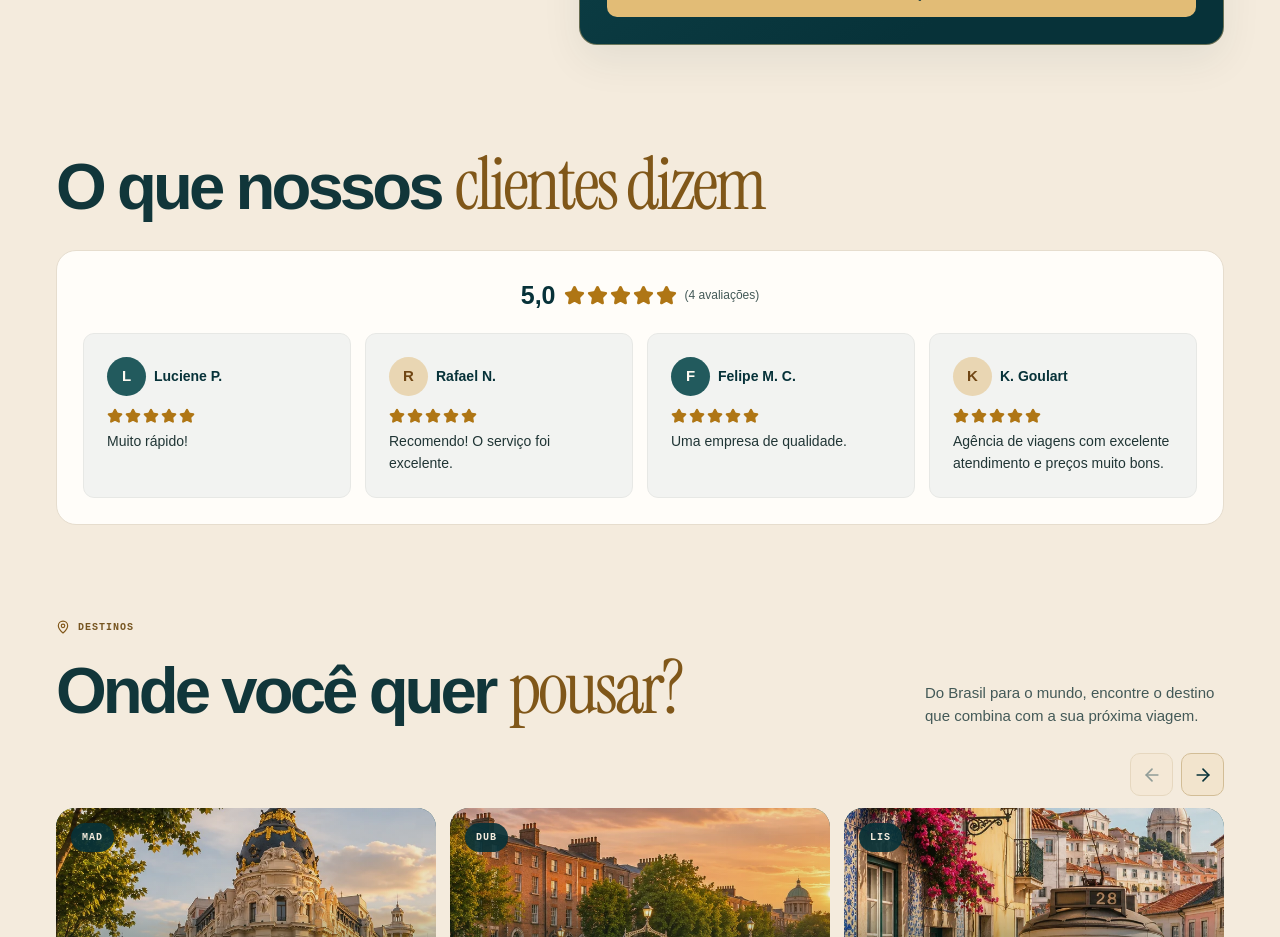
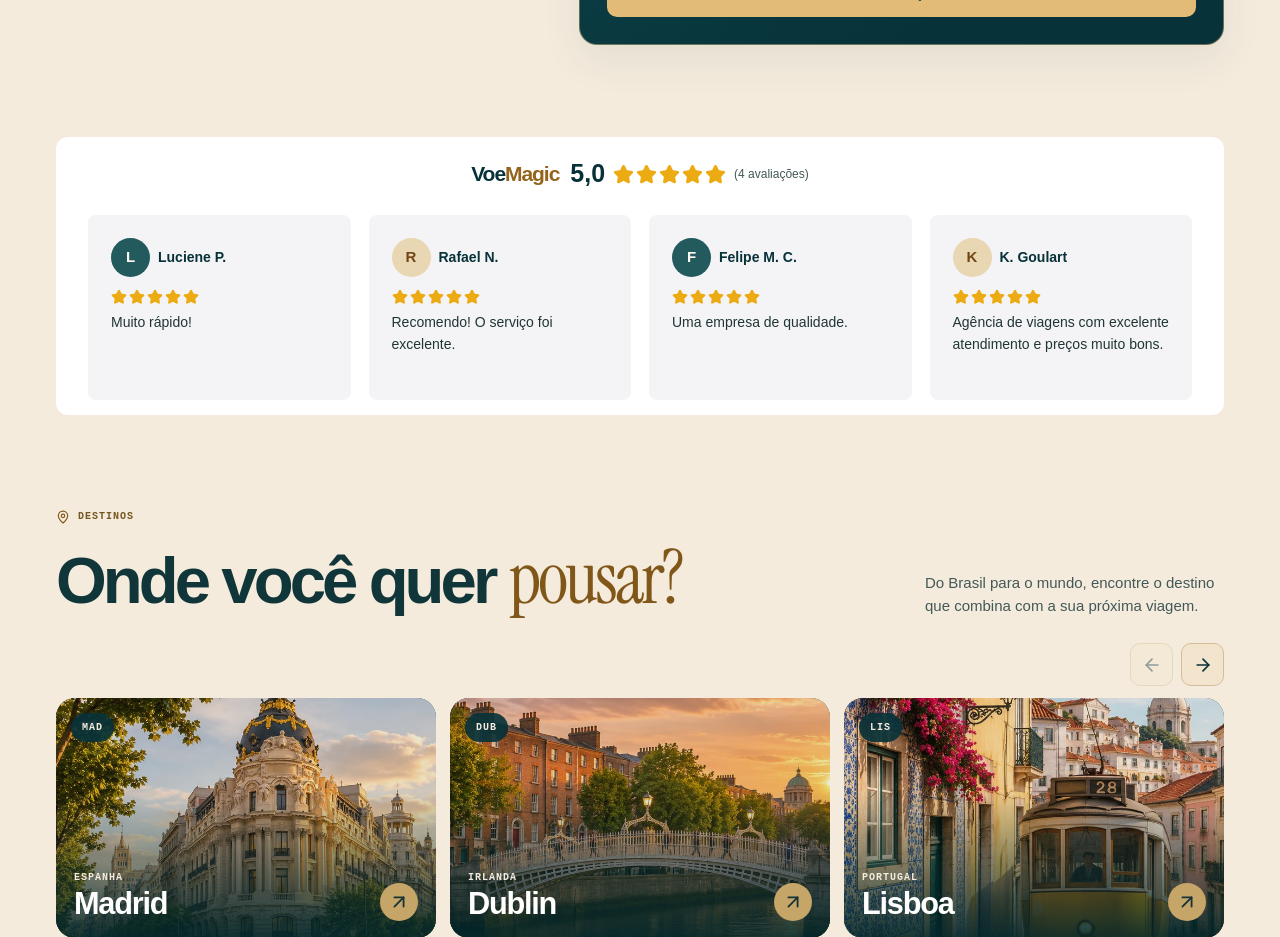
Before and after one commit to thomasgabbriel/voemagic, a React (Vite) app: page / in a window 1280 px wide. Shown: the part 1460-2397 px from the top of the page. Built offline with nearby package versions, Linux system fonts and the light colour scheme.

Commit message:
Ajusta composição compacta dos depoimentos

```diff
--- a/src/components/ui/customer-reviews.tsx
+++ b/src/components/ui/customer-reviews.tsx
@@ -45,9 +45,7 @@ export function CustomerReviews() {
 
   return (
     <section id="avaliacoes" className="section customer-reviews" aria-labelledby="reviews-title">
-      <div className="section-heading">
-        <h2 id="reviews-title">O que nossos <em>clientes dizem</em></h2>
-      </div>
+      <h2 id="reviews-title" className="sr-only">Avaliações da VoeMagic</h2>
 
       {count === 0 ? (
         <div className="review-empty">
@@ -57,6 +55,7 @@ export function CustomerReviews() {
       ) : (
         <div className="review-panel">
           <div className="review-summary">
+            <span className="review-brand">Voe<span>Magic</span></span>
             <strong>{average.toLocaleString('pt-BR', { maximumFractionDigits: 1, minimumFractionDigits: 1 })}</strong>
             <Rating value={average} />
             <span>({count} {count === 1 ? 'avaliação' : 'avaliações'})</span>
--- a/src/styles.css
+++ b/src/styles.css
@@ -596,21 +596,21 @@ h2 { margin-top: 10px; font-weight: 610; font-size: clamp(42px, 5.1vw, 73px); li
 }
 
 .review-panel {
-  padding: clamp(14px, 2.2vw, 26px);
-  border: 1px solid #e6ddce;
-  border-radius: 20px;
-  background: #fffdf9;
+  padding: 18px clamp(14px, 2.5vw, 34px) 15px;
+  border-radius: 12px;
+  background: #fff;
 }
 .review-summary, .review-stars, .review-author { display: flex; align-items: center; gap: 8px; }
-.review-summary { justify-content: center; flex-wrap: wrap; margin-bottom: 19px; color: var(--muted); font-size: 12px; }
+.review-summary { justify-content: center; flex-wrap: wrap; margin-bottom: 22px; color: var(--muted); font-size: 12px; }
+.review-summary .review-brand { color: var(--petrol-deep); font-size: 21px; font-weight: 750; letter-spacing: -.05em; margin-right: 3px; }
+.review-brand span { color: #94641b; }
 .review-summary strong { color: var(--petrol-deep); font-size: 25px; font-weight: 750; }
-.review-stars { gap: 2px; color: #af7615; }
+.review-stars { gap: 2px; color: #ecab13; }
 .review-summary .review-stars svg { width: 21px; height: 21px; }
 .review-empty, .review-card {
   padding: clamp(16px, 1.8vw, 23px);
-  border: 1px solid #e7e8e5;
-  border-radius: 11px;
-  background: #f2f3f1;
+  border-radius: 8px;
+  background: #f4f4f6;
 }
 .review-empty { display: flex; align-items: center; gap: 12px; color: var(--muted); font-size: 14px; }
 .review-empty svg { flex: none; color: #805719; }
@@ -632,14 +632,14 @@ h2 { margin-top: 10px; font-weight: 610; font-size: clamp(42px, 5.1vw, 73px); li
 .review-track {
   display: grid;
   grid-auto-flow: column;
-  grid-auto-columns: calc((100% - 42px) / 4);
-  gap: 14px;
+  grid-auto-columns: calc((100% - 54px) / 4);
+  gap: 18px;
   overflow-x: auto;
   scroll-snap-type: x mandatory;
   scrollbar-width: thin;
   scrollbar-color: #ad8c52 transparent;
 }
-.review-card { min-width: 0; min-height: 154px; scroll-snap-align: start; overflow-wrap: anywhere; }
+.review-card { min-width: 0; min-height: 185px; scroll-snap-align: start; overflow-wrap: anywhere; }
 .review-card .review-stars { margin-block: 12px 7px; }
 .review-author strong { color: var(--petrol-deep); font-size: 14px; }
 .review-controls { position: absolute; inset: 0; display: flex; justify-content: space-between; align-items: center; pointer-events: none; z-index: 1; }
@@ -659,7 +659,7 @@ h2 { margin-top: 10px; font-weight: 610; font-size: clamp(42px, 5.1vw, 73px); li
 .review-controls button:hover { background: var(--petrol); }
 .review-controls button:disabled { opacity: 0; pointer-events: none; }
 @media (max-width: 950px) {
-  .review-track { grid-auto-columns: calc((100% - 14px) / 2); }
+  .review-track { grid-auto-columns: calc((100% - 18px) / 2); }
 }
 @media (max-width: 740px) {
   .review-track { grid-auto-columns: min(87%, 390px); }
```
Also changed, not shown: 1 other file (tests, documents, lock files or other folders).
